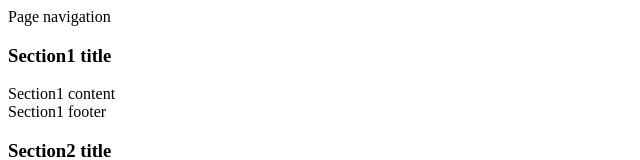
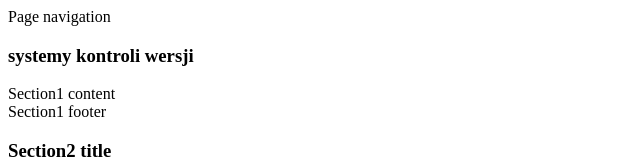
Before and after one commit to kamgib80211/iislabpio_171924, a plain HTML site: page index.html in a window 1280 px wide. Shown: the top 160 px of the page, without its empty margins (0-640 px from the left). Drawn offline with Linux system fonts and the light colour scheme.

Commit message:
Tytul  sekcji 1

```diff
--- a/index.html
+++ b/index.html
@@ -9,7 +9,7 @@
                 </nav>
                 <section id="section1" class="panel panel-default">
                         <div class="panel-heading">
-                         <h3 class="panel-title">Section1 title</h3>
+                         <h3 class="panel-title">systemy kontroli wersji</h3>
                          </div>
                          <div class="panel-body">
                          Section1 content
```
